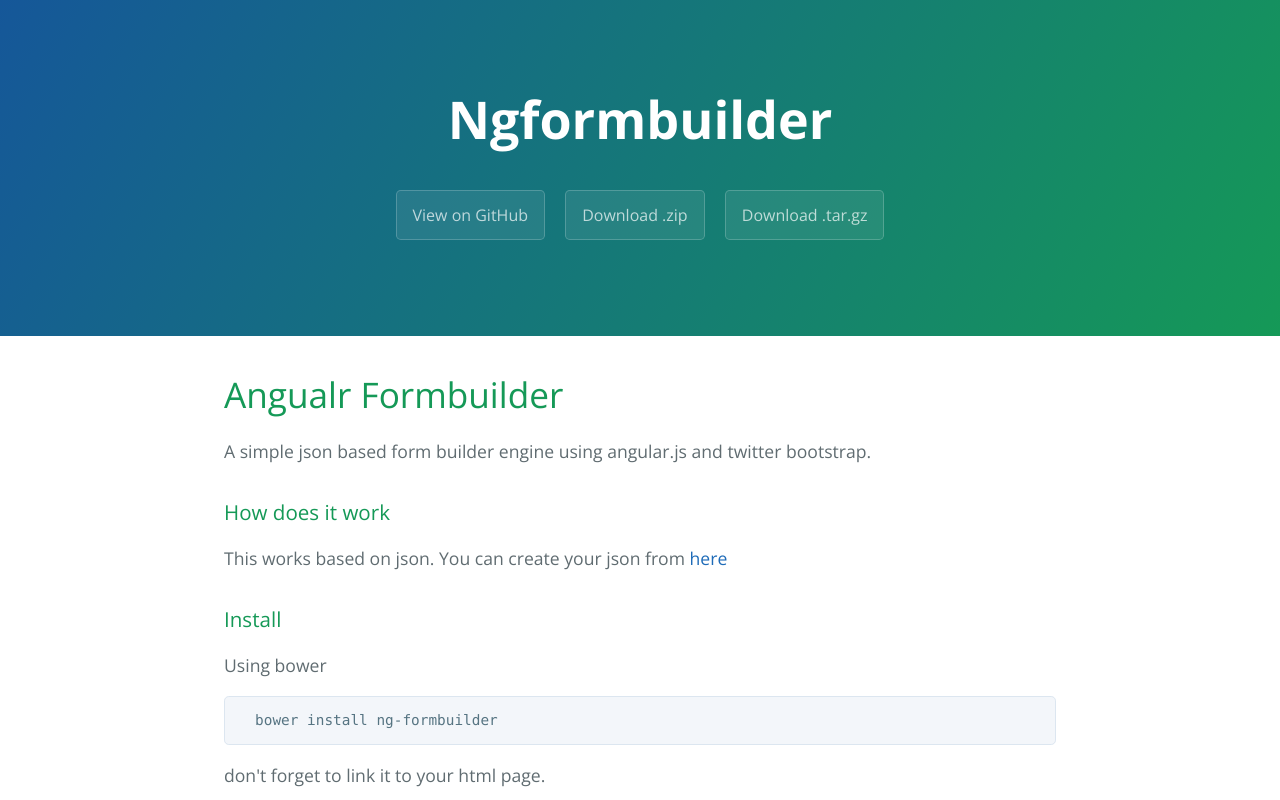
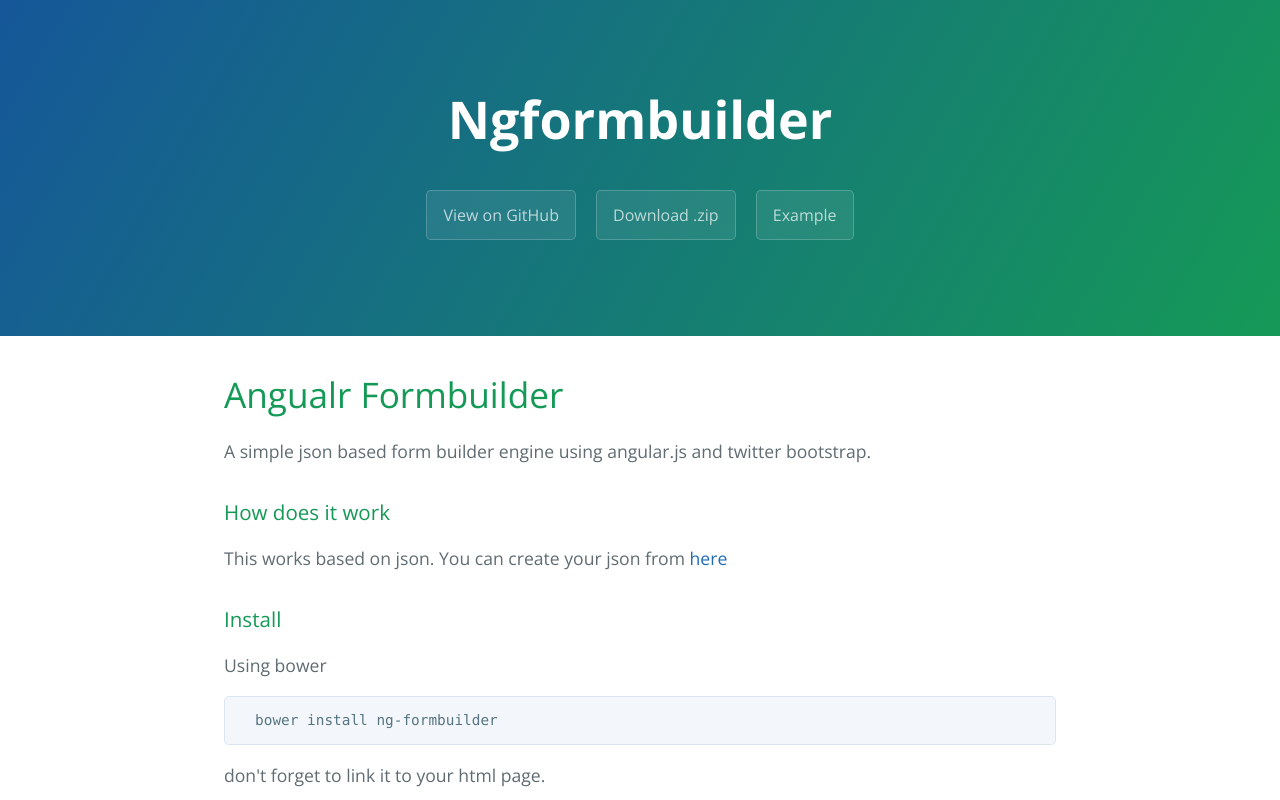
Before and after one commit to dimpu/ng-formbuilder, a plain HTML site: page index.html in a window 1280 px wide. Shown: the top 800 px of the page. Drawn offline with nearby package versions, Linux system fonts and the light colour scheme.

Commit message:
update exmaple link

```diff
--- a/index.html
+++ b/index.html
@@ -15,7 +15,7 @@
       <h2 class="project-tagline"></h2>
       <a href="https://github.com/dimpu/ngFormBuilder" class="btn">View on GitHub</a>
       <a href="https://github.com/dimpu/ngFormBuilder/zipball/master" class="btn">Download .zip</a>
-      <a href="https://github.com/dimpu/ngFormBuilder/tarball/master" class="btn">Download .tar.gz</a>
+      <a target="_blank" href="http://htmlpreview.github.io/?https://github.com/dimpu/ng-formbuilder/blob/master/examples/index.html" class="btn">Example</a>
     </section>
 
     <section class="main-content">
```
